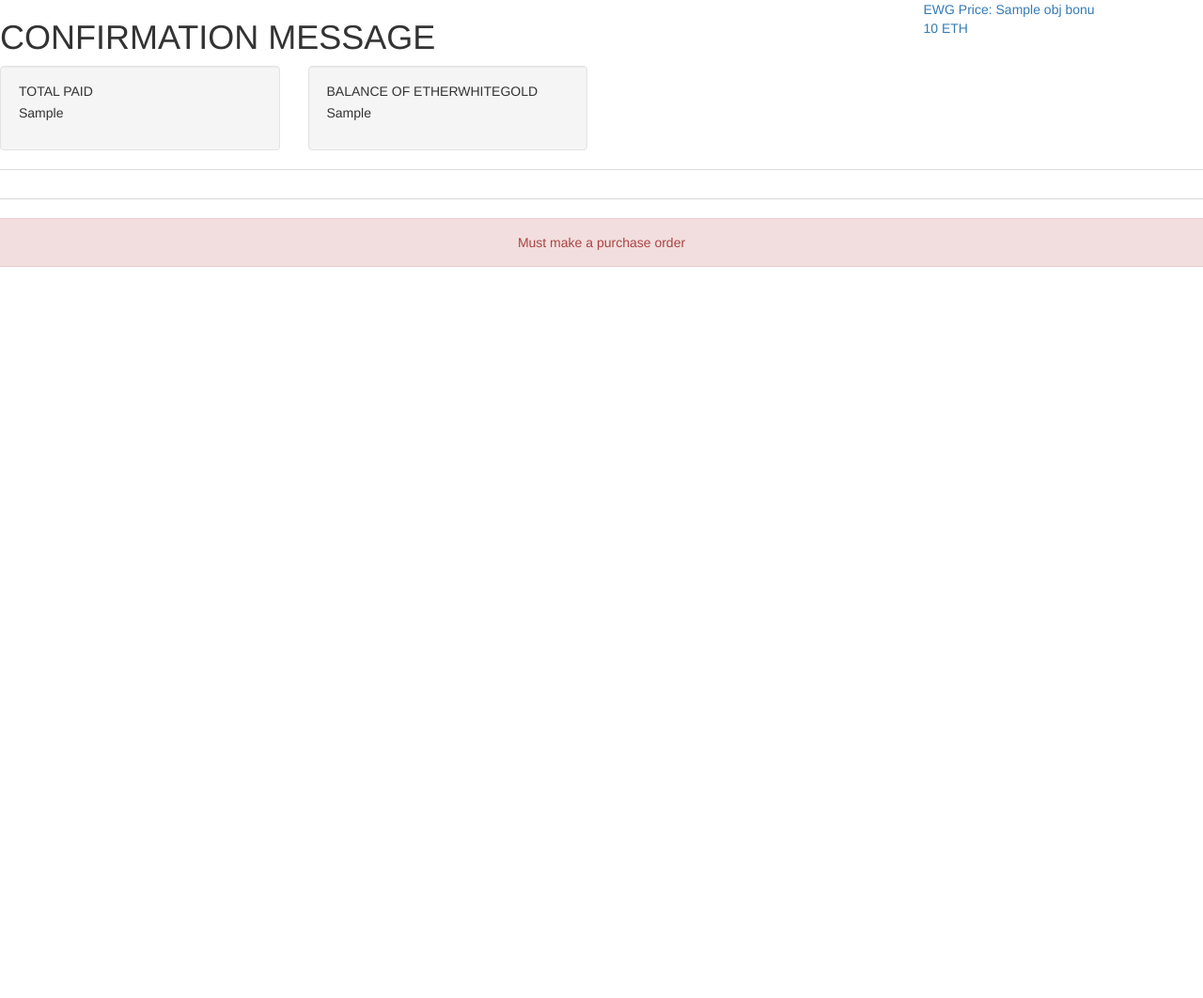
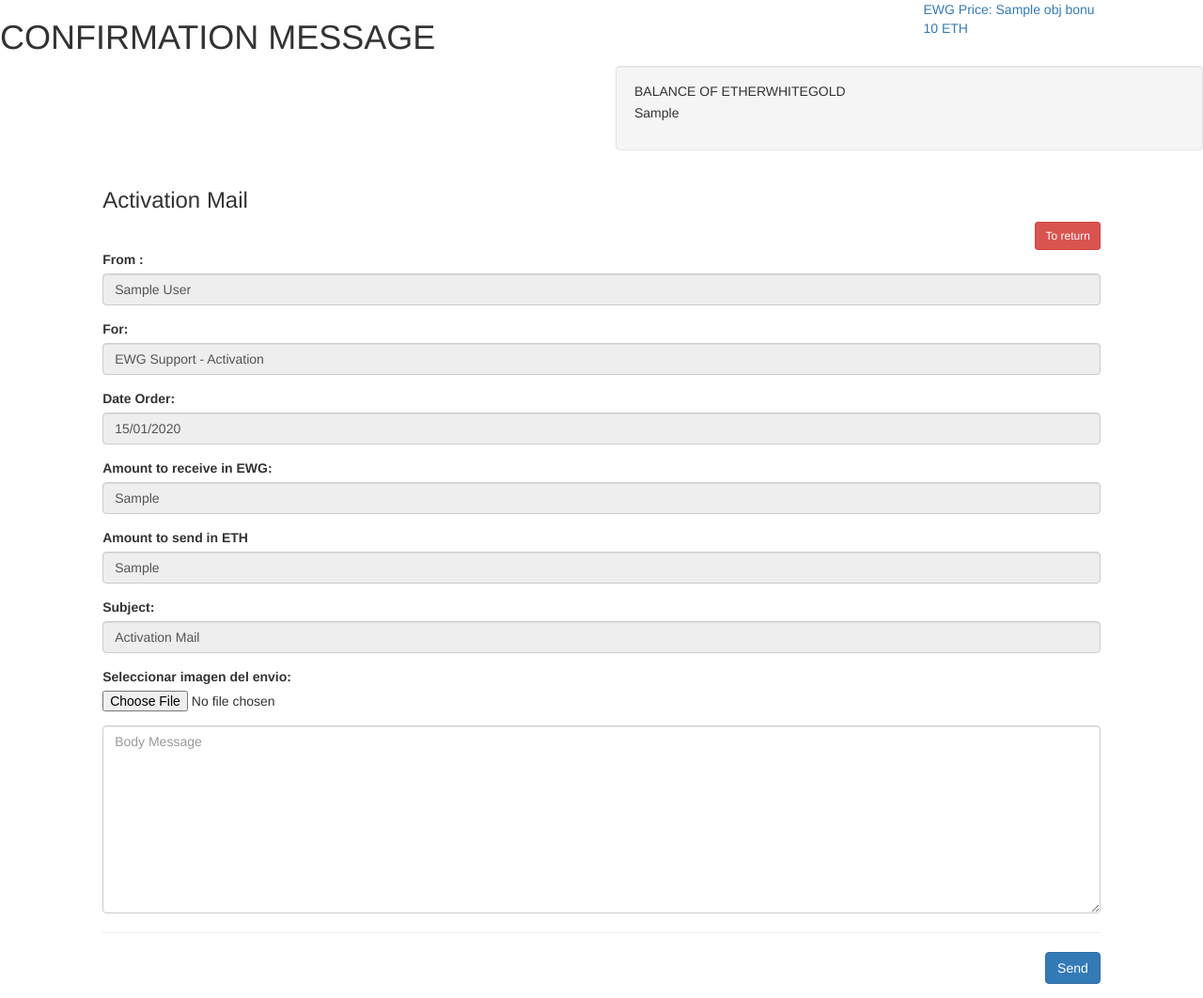
Before and after one commit to RolandoContreras/etherwhitegold, a CodeIgniter app: the page made by application/views/backoffice/b_message_confirmation.php in a window 1280 px wide. Shown: the whole page at 94% size. Before the commit the page ends 284 px from the top, so only its background shows below. Run offline with CodeIgniter, Linux system fonts and the light colour scheme; the template is opened without the code that fills it: most values are stand-ins (such as "Sample title", 1, 10 or a date in 2020); data that the repository does not hold is empty; some libraries are stand-ins or nearby versions.

Commit message:
changes on message confirmation

```diff
--- a/application/controllers/b_home.php
+++ b/application/controllers/b_home.php
@@ -33,13 +33,10 @@ class B_home extends CI_Controller {
 
         //GET BONUS DAY
         $obj_bonus = $this->bonus_day();
-        //GET TOTAL PAY
-        $obj_total_pay = $this->total_pay($customer_id);
         //GET TOTAL ETHERWHITEGOLD
         $obj_total_etherwhitegold = $this->total_etherwhitegold($customer_id);
 
         $this->tmp_backoffice->set("obj_total_etherwhitegold",$obj_total_etherwhitegold);
-        $this->tmp_backoffice->set("obj_total_pay",$obj_total_pay);
         $this->tmp_backoffice->set("obj_bonus",$obj_bonus);
         $this->tmp_backoffice->set("obj_customer",$obj_customer);
         $this->tmp_backoffice->render("backoffice/b_home");
--- a/application/models/activation_message_model.php
+++ b/application/models/activation_message_model.php
@@ -21,7 +21,6 @@ class activation_message_model_atributos{
     var $bonus_id='';
     var $subject='';
     var $message='';
-    var $name='';
     var $date='';
     var $active='';
     var $status_value='';
@@ -42,7 +41,6 @@ class Activation_message_model extends CI_Model{
         $this->franchise_id='';
         $this->subject='';
         $this->message='';
-        $this->name='';
         $this->date='';
         $this->active='';
 	$this->status_value='';
--- a/application/views/backoffice/b_data.php
+++ b/application/views/backoffice/b_data.php
@@ -6,10 +6,10 @@
         <div class=" col-lg-9 col-md-8 col-sm-7 col-xs-12">
             <h1 class="title text-uppercase">My Profile</h1>
         </div>
+        <div class="col-lg-3 col-md-4 col-sm-5 col-xs-12 pull-right count-down-box">
+            <a class="white">EWG Price: <?php echo $obj_bonus->name."<br/>".$obj_bonus->price;?> ETH</a>
+        </div>
     </div>
-    <!--SPINNER-->
-        <div id="spinner"></div>
-    <!--END SPINNER-->
     <div class="row ml-custom">
         <div class="col-xs-12">
             <div class="profile-section">
--- a/application/views/backoffice/b_message_confirmation.php
+++ b/application/views/backoffice/b_message_confirmation.php
@@ -10,20 +10,8 @@
          <!-- Page content-->
     <div class="content-wrapper">
         <div class="row fix-box-height package-box-fix mt-30">
-            <div class="col-lg-6">
-                <div class="row">
-                    <div class="col-sm-6">
-                        <div class="well media media-badges box-height box">
-                            <div class="media-body media-middle">
-                            <h5 class="media-heading text-uppercase title-small">TOTAL PAID</h5>
-                            <p class="title"><?php if(!is_null($obj_total_pay)){echo $obj_total_pay;}else{echo "0.00";}?></p>
-                            <div class="mt-10"></div>
-                            </div>
-                        <div class="media-right media-middle">
-                            <i class="fa fa-btc fa-4x" aria-hidden="true"></i>
-                        </div>
-                        </div>
-                    </div>
+            <div class="col-lg-12">
+                <div class="row"><div class="col-sm-6"></div>
                     <div class="col-sm-6">
                         <div class="well media media-badges box-height box">
                             <div class="media-body media-middle">
@@ -33,74 +21,68 @@
                             </div>
                             </div>
                         <div class="media-right media-middle">
-                            <i class="fa fa-credit-card-alt fa-3x" aria-hidden="true"></i>
+                            <i class="fa fa-university fa-4x" aria-hidden="true"></i>
                         </div>
                         </div>
                     </div>
                 </div>
             </div>
 
-            <!--SEPARATE SECCION-->
-            <div class="row">
-                <div class="col-sm-12 mb-25">
-                    <div class="panel panel-default panel-tab-box">
-                        <div class="panel-body">
-                        </div>
-                    </div>
-                </div>
-            </div>
-            <!--END SEPARATE SECCION-->
-
             <?php
-            if($messaje_active_count != 0){ ?>
+            if(count($obj_order) != 0){ ?>
                 <div class="col-lg-1"></div>
             <div class="col-lg-10">
                 <div class="mail-box-header">
                     <div class="mail-box-header clearfix">
-                            <h3 class="mail-title">Correo de Activación</h3>
+                            <h3 class="mail-title">Activation Mail</h3>
                             <div class="pull-right tooltip-demo">
-                                <a title="Cancelar" data-placement="top" data-toggle="tooltip" class="btn btn-danger btn-sm" href="<?php echo site_url().'backoffice'?>" data-original-title="Discard email"><i class="fa fa-times"></i>Regresar</a>
+                                <a title="Cancelar" data-placement="top" data-toggle="tooltip" class="btn btn-danger btn-sm" href="<?php echo site_url().'backoffice'?>" data-original-title="Discard email"><i class="fa fa-times"></i>To return</a>
                             </div>
                     </div>
                     <div class="mail-body">
                         <form method="post" id="upload_form" enctype="multipart/form-data">
-                                <label>De:</label>
+                                <label>From :</label>
                                     <div class="form-group">
-                                        <input class="form-control" name="name" id="name" placeholder="De" value="<?php echo $obj_customer->first_name." ".$obj_customer->last_name;?>" disabled="">
-                                        <input type="hidden" name="name" id="name" value="<?php echo $obj_customer->first_name." ".$obj_customer->last_name;?>">
+                                        <input class="form-control" name="first_name" id="first_name" placeholder="De" value="<?php echo $obj_customer->first_name." ".$obj_customer->last_name;?>" disabled="">
                                         <input type="hidden" name="customer_id" id="customer_id" value="<?php echo $obj_customer->customer_id;?>">
+                                        <input type="hidden" name="bonus_id" id="bonus_id" value="<?php echo $obj_bonus->bonus_id;?>">
                                     </div>
-                                 <label>Para:</label>
+                                 <label>For:</label>
                                     <div class="form-group">
-                                        <input class="form-control" placeholder="To" value="<?php echo replace_vocales_voculeshtml("Soporte 3T Activación");?>" disabled="">
+                                        <input class="form-control" placeholder="To" value="<?php echo "EWG Support - Activation";?>" disabled="">
                                     </div>
-                                 <label>Paquete:</label>
+                                 <label>Date Order:</label>
                                     <div class="form-group">
-                                        <input class="form-control" placeholder="Paquete" type="text" value="<?php echo $obj_customer->franchise." - $".$obj_customer->price;?>" disabled="">
-                                        <input name="franchise" id="franchise" type="hidden" value="<?php echo $obj_customer->franchise." - $".$obj_customer->price;?>" >
+                                        <input class="form-control" placeholder="To" value="<?php echo formato_fecha_barras($obj_order->date);?>" disabled="">
                                     </div>
-                                 <label>Asunto:</label>
+                                 <label>Amount to receive in EWG:</label>
                                     <div class="form-group">
-                                        <input class="form-control" placeholder="Subject" type="text" value="Correo de Activación" disabled="">
+                                        <input class="form-control" placeholder="To" value="<?php echo $obj_order->amount_ewg;?>" disabled="">
+                                    </div>
+                                 <label>Amount to send in ETH</label>
+                                    <div class="form-group">
+                                        <input class="form-control" placeholder="To" value="<?php echo $obj_order->amount_ether;?>" disabled="">
+                                    </div>
+                                 <label>Subject:</label>
+                                    <div class="form-group">
+                                        <input class="form-control" placeholder="Subject" type="text" value="Activation Mail" disabled="">
                                     </div>
                                  <label>Seleccionar imagen del envio:</label>
                                     <div class="form-group">
                                         <input type="file" value="Upload Imagen de Envio" name="image_file" id="image_file">
                                     </div>
                                     <div class="form-group">
-                                        <textarea class="form-control" name="message" id="message" placeholder="Mensaje" style="height: 200px;width: 100% !important" placeholder="Message body"></textarea>
+                                        <textarea class="form-control" name="message" id="message" placeholder="Body Message" style="height: 200px;width: 100% !important"></textarea>
                                     </div>
                                     <hr>
                                     <div class="form-group text-right">
-                                        <button type="submit" name="upload" id="upload" class="btn btn-primary"><i class="fa fa-reply"></i> Enviar </button>
+                                        <button type="submit" name="upload" id="upload" class="btn btn-primary"> Send </button>
                                     </div>
                                      <div id="uploaded_image"></div>
                             </form>
                     </div>
                </div>
             </div>
-            <div class="col-lg-1"></div>
-
           <?php }else{ ?>
             <div class="alert alert-danger" style="text-align: center">Must make a purchase order</div>
             <?php } ?>
@@ -115,11 +97,8 @@ $(document).ready(function(){
     $("#upload_form").on('submit',function(e){
         e.preventDefault();
         if($('#image_file').val() == ''){
-            $("#uploaded_image").html('<div class="alert alert-danger" style="text-align: center">Debe seleccionar la imagen</div>  ');
+            $("#uploaded_image").html('<div class="alert alert-danger" style="text-align: center">You must select an image</div>  ');
         }else{
-            if($('#message').val() == ''){
-                $("#uploaded_image").html('<div class="alert alert-danger" style="text-align: center">Debe llenar el campo Mensaje</div>  ');
-            }else{
                 $.ajax({
                 url : "<?php echo site_url().'backoffice/message_confirmation/upload'?>",
                 method: "POST",
@@ -131,8 +110,6 @@ $(document).ready(function(){
                     $("#uploaded_image").html(data);
                 }
             });
-            }
-
         }
     });
 });
```
Also changed, not shown: application/controllers/b_data.php (+30 -0 lines), application/controllers/b_message_confirmation.php (+37 -43 lines), application/views/backoffice/b_order.php (+19 -1 lines), static/backoffice/uploads/faltan_1.jpg (deleted).
